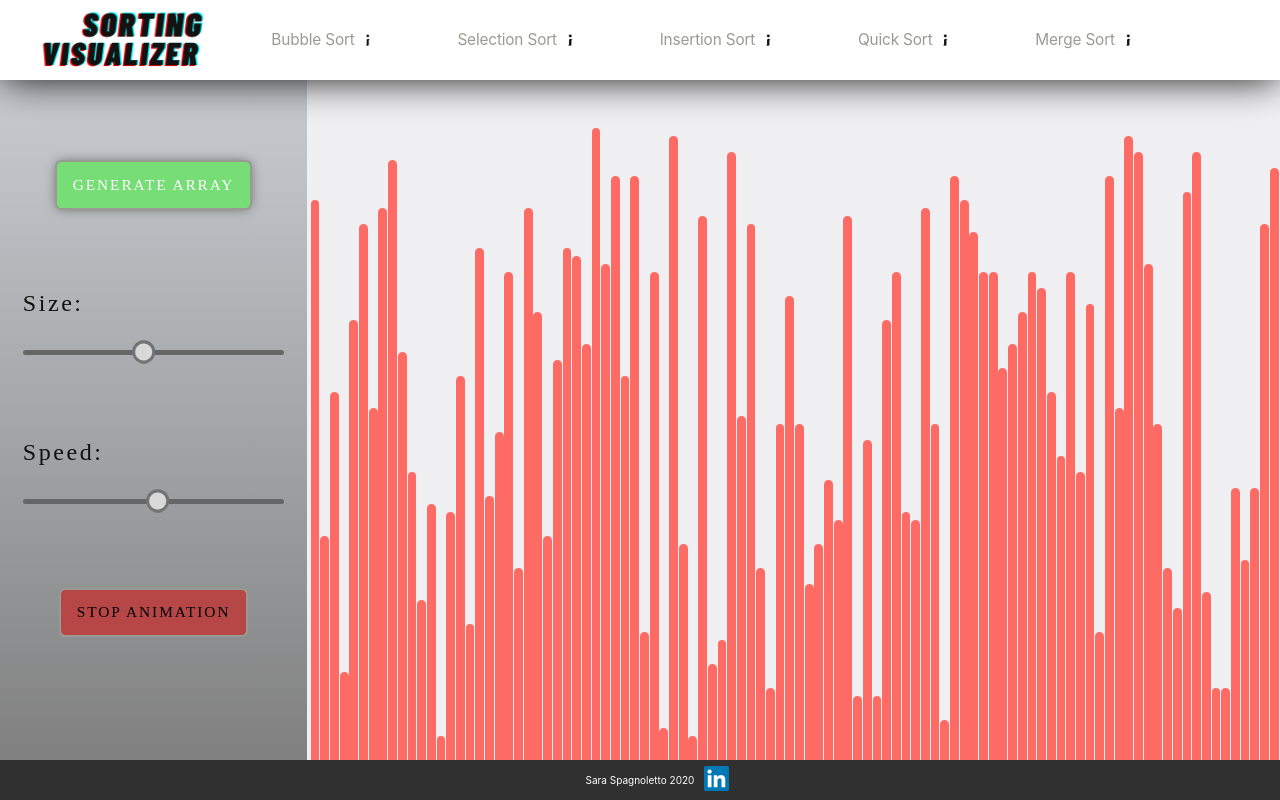
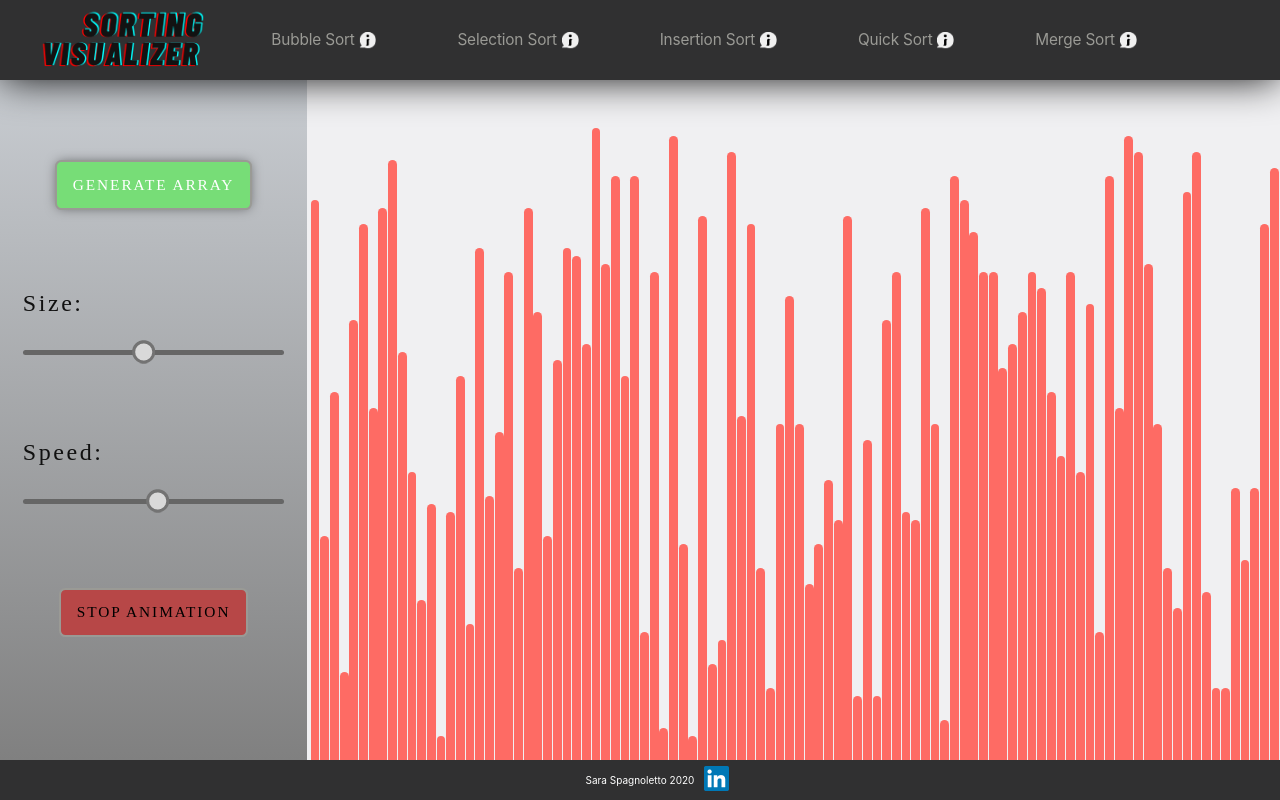
Before and after one commit to saraspagno/Sorting-Visualizer, a React (Create React App) app: page / in a window 1280 px wide. Built offline with nearby package versions, Linux system fonts and the light colour scheme; a web font is replaced by a local one.

Commit message:
Update Toolbar.css

```diff
--- a/src/Main/ToolbarDesign/Toolbar.css
+++ b/src/Main/ToolbarDesign/Toolbar.css
@@ -1,6 +1,6 @@
 .toolbar {
   height: 10vh;
-  background-color: white;
+  background-color: #303031;
   display: flex;
   align-items: center;
   box-shadow: 0px 0px 40px -2px rgba(0,0,0,2);
```
